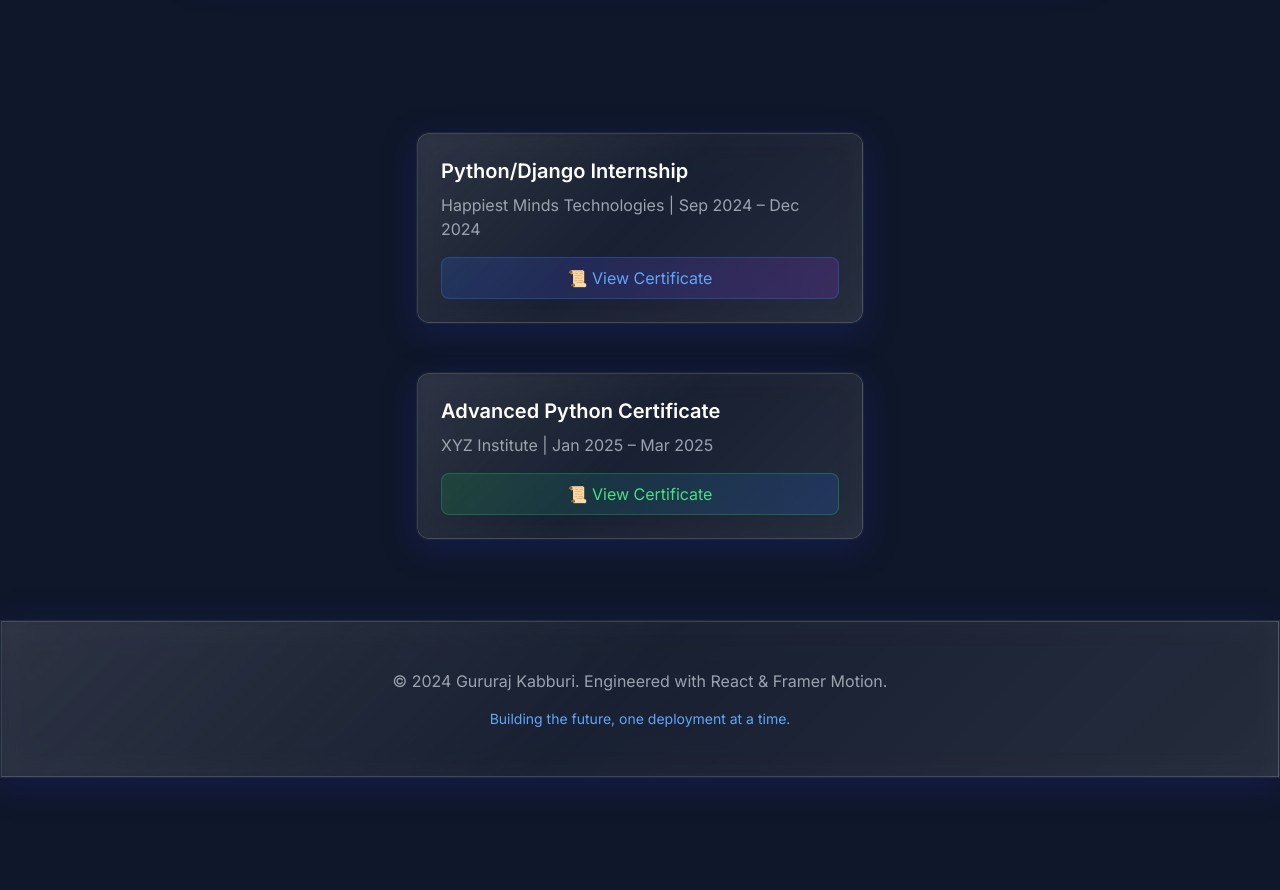
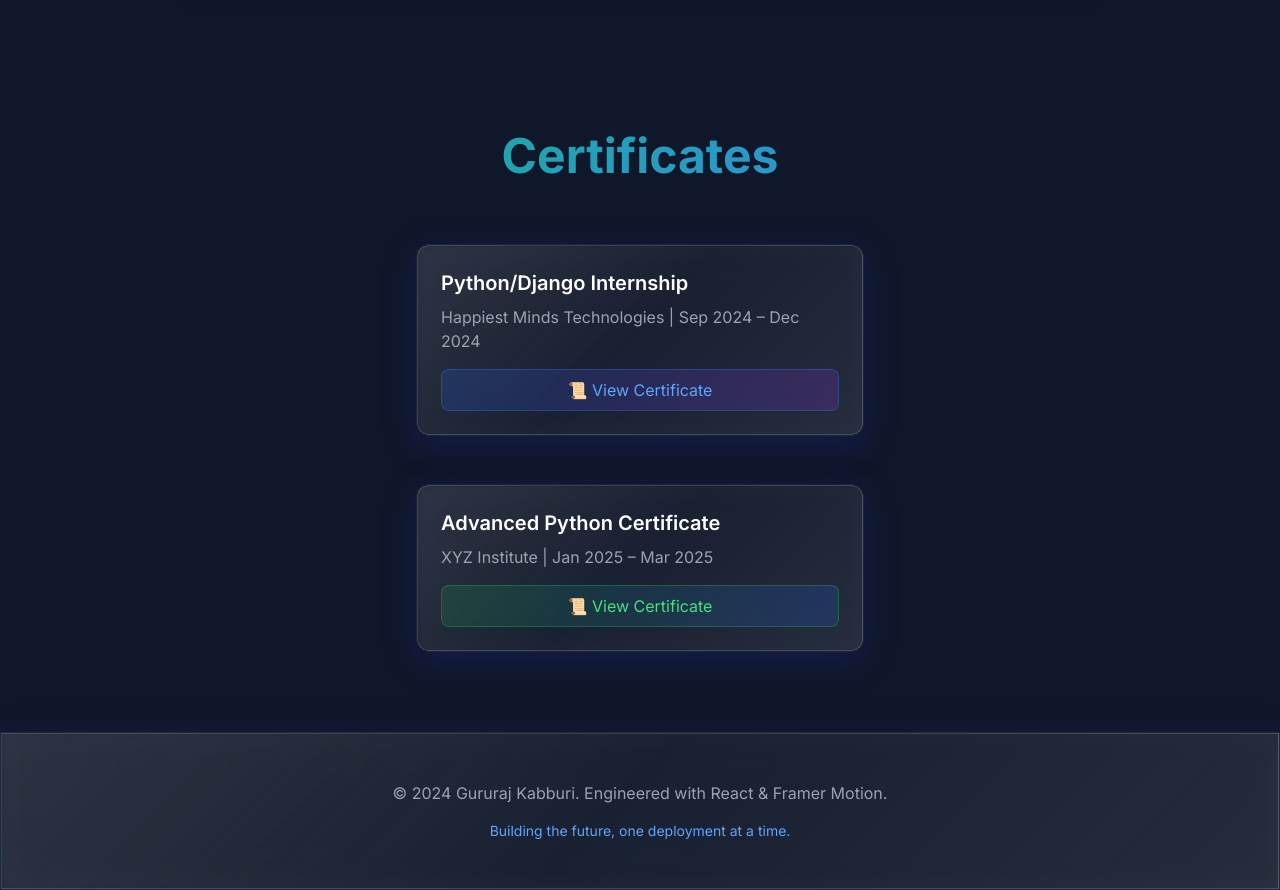
Before and after one commit to Gururaj2003/Guru.dev, a plain HTML site: page index.html in a window 1280 px wide. Shown: the part 3700-4590 px from the top of the page. Before the commit the page ends 4478 px from the top, so only its background shows below. Drawn offline with nearby package versions, Linux system fonts and the light colour scheme; animation ran at ten frames a second.

Commit message:
Update index.html
v5

```diff
--- a/index.html
+++ b/index.html
@@ -1308,6 +1308,10 @@
 
                 <section class="py-20 relative">
                     <div class="container mx-auto px-6 space-y-12">
+                        <div class="text-center mb-16 scroll-reveal">
+                        <h2 class="text-5xl font-bold mb-4 gradient-text-green-blue">Certificates</h2>
+                        </div>
+
 
                         <!-- Certificate 1 -->
                         <div class="relative max-w-md mx-auto">
```
